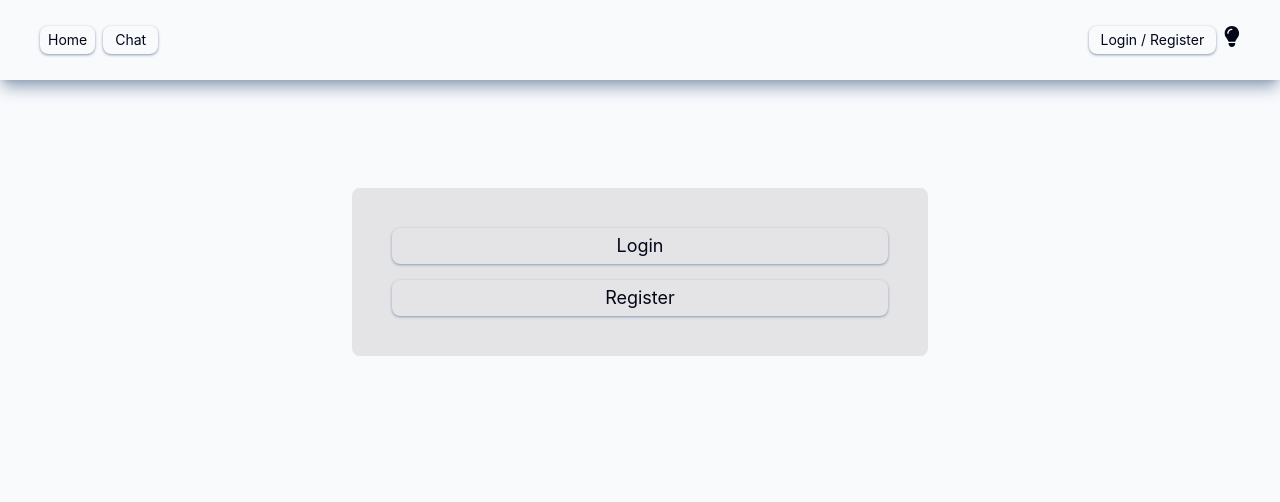
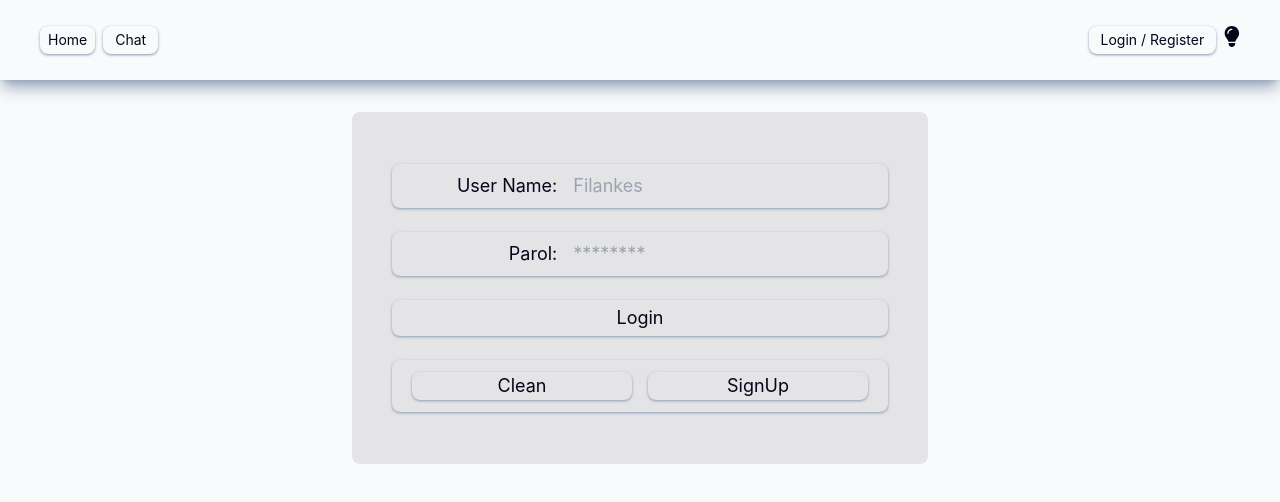
Before and after one commit to SavalanQorxmaz/chat-project, a React (Create React App) app in the folder frontend/: page /login-register in a window 1280 px wide. Both pictures are taken after a click on the button "Login". Shown: the top 502 px of the page. Built offline with nearby package versions, Linux system fonts and the light colour scheme; no server answers.

Commit message:
login-register ui almost ready

```diff
--- a/frontend/src/components/Login.tsx
+++ b/frontend/src/components/Login.tsx
@@ -1,8 +1,45 @@
-import React from 'react'
+import React, { useState } from 'react'
 
-const Login = () => {
+
+const Login = ({...props}) => {
+
+  const {loginOrRegister, setLoginOrRegister} = props
+
+  const [loginData, setLoginData] = useState({
+    userName:'',
+    password: ''
+  })
+
+  const loginF = ()=>{
+
+  }
+
+
+
   return (
-    <div>Login</div>
+    <form className='w-full flex flex-col items-center justify-center  select-none '>
+
+
+      <label htmlFor="user-name" className='w-full p-3 py-1 m-3 rounded-lg flex items-center justify-center transition-all shadow shadow-slate-400 cursor-pointer  '>
+        <span className='w-1/3 text-right mr-3'>User Name:</span>
+      <input className='w-2/3 outline-none p-1 bg-inherit' id='user-name' type="text" placeholder='Filankes' />
+      </label>
+
+     <label htmlFor="password" className='w-full p-3 py-1 m-3 rounded-lg flex items-center justify-center transition-all shadow shadow-slate-400 cursor-pointer  '>
+      <span className='w-1/3 text-right mr-3'>Parol:</span>
+     <input className='w-2/3 outline-none p-1 bg-inherit' id='password' type="password" placeholder='********' />
+     </label>
+
+     <input type="submit" value="Login" className='w-full px-3 py-1 m-3 rounded-lg flex items-center justify-center transition-all shadow shadow-slate-400  hover:scale-95 hover:shadow-none cursor-pointer'/>
+
+     <div className='w-full p-3 py-1 m-3 rounded-lg flex items-center justify-center transition-all shadow shadow-slate-400 '>
+
+      <input type="reset" value="Clean" className='w-1/2 text-center m-2 rounded-lg flex items-center justify-center transition-all shadow shadow-slate-400 cursor-pointer hover:scale-95 hover:shadow-none '/>
+     <input onClick={()=>setLoginOrRegister('register')} type="button" value="SignUp" className='w-1/2 text-center m-2 rounded-lg flex items-center justify-center transition-all shadow shadow-slate-400 cursor-pointer hover:scale-95 hover:shadow-none '/>
+
+     </div>
+
+    </form>
   )
 }
 
--- a/frontend/src/components/Register.tsx
+++ b/frontend/src/components/Register.tsx
@@ -1,8 +1,38 @@
 import React from 'react'
 
-const Register = () => {
+const Register = ({...props}) => {
+
+  const {loginOrRegister, setLoginOrRegister} = props
+
+
   return (
-    <div>Register</div>
+    <form className='w-full flex flex-col items-center justify-center  select-none '>
+
+
+    <label htmlFor="user-name" className='w-full p-3 py-1 m-3 rounded-lg flex items-center justify-center transition-all shadow shadow-slate-400 cursor-pointer  '>
+      <span className='w-1/3 text-right mr-3'>User Name:</span>
+    <input className='w-2/3 outline-none p-1 bg-inherit' id='user-name' type="text" placeholder='Filankes' />
+    </label>
+
+   <label htmlFor="password" className='w-full p-3 py-1 m-3 rounded-lg flex items-center justify-center transition-all shadow shadow-slate-400 cursor-pointer  '>
+    <span className='w-1/3 text-right mr-3'>Password:</span>
+   <input className='w-2/3 outline-none p-1 bg-inherit' id='password' type="password" placeholder='********' />
+   </label>
+   <label htmlFor="password" className='w-full p-3 py-1 m-3 rounded-lg flex items-center justify-center transition-all shadow shadow-slate-400 cursor-pointer  '>
+    <span className='w-1/3 text-right mr-3'>Password Confirm:</span>
+   <input className='w-2/3 outline-none p-1 bg-inherit' id='password' type="password" placeholder='********' />
+   </label>
+
+   <input type="submit" value="SignUp" className='w-full px-3 py-1 m-3 rounded-lg flex items-center justify-center transition-all shadow shadow-slate-400  hover:scale-95 hover:shadow-none cursor-pointer'/>
+
+   <div className='w-full p-3 py-1 m-3 rounded-lg flex items-center justify-center transition-all shadow shadow-slate-400 '>
+
+    <input type="reset" value="Clean" className='w-1/2 text-center m-2 rounded-lg flex items-center justify-center transition-all shadow shadow-slate-400 cursor-pointer hover:scale-95 hover:shadow-none '/>
+   <input onClick={()=>setLoginOrRegister('login')} type="button" value="Login" className='w-1/2 text-center m-2 rounded-lg flex items-center justify-center transition-all shadow shadow-slate-400 cursor-pointer hover:scale-95 hover:shadow-none '/>
+
+   </div>
+
+  </form>
   )
 }
 
--- a/frontend/src/pages/LoginRegister.tsx
+++ b/frontend/src/pages/LoginRegister.tsx
@@ -5,8 +5,9 @@ import { setTheme, selecTheme } from '../redux/themeSlice'
 
 import Login from '../components/Login'
 import Register from '../components/Register'
+import { useState } from 'react'
 
-
+type loginOrRegisterType = ''| 'login' | 'register'
 
 
 const LoginRegister = () => {
@@ -16,16 +17,30 @@ const LoginRegister = () => {
     const dispatch = useDispatch()
     const selectedTheme = useSelector(selecTheme)
 
-
+const [loginOrRegister,setLoginOrRegister] = useState<loginOrRegisterType>('')
 
   return (
-   <div className=' w-full h-96 flex items-center justify-center   text-sm  fixed z-50 top-20 left-0'>
+   <div className=' w-full  flex items-center justify-center   text-sm  fixed z-50 top-28 left-0'>
 
 <div className={selectedTheme === 'dark' ? 'width-xs p-10 rounded-lg flex justify-center items-center flex-col   text-lg bg-zinc-700 ' : 'width-xs p-10 rounded-lg flex justify-center items-center flex-col  text-lg   bg-zinc-200 '}  >
 
 
-       <button className='w-full px-3 py-1 mb-4 rounded-lg flex items-center justify-center transition-all shadow shadow-slate-400  hover:scale-95 hover:shadow-none '>Login</button>
-       <button className='w-full px-3 py-1 rounded-lg flex items-center justify-center transition-all shadow shadow-slate-400  hover:scale-95 hover:shadow-none '>Register</button>
+       <button onClick={()=>setLoginOrRegister('login')} className={loginOrRegister !==''?'hidden': 'w-full px-3 py-1 mb-4 rounded-lg flex items-center justify-center transition-all shadow shadow-slate-400  hover:scale-95 hover:shadow-none '}>Login</button>
+       <button onClick={()=>setLoginOrRegister('register')} className={loginOrRegister !==''?'hidden':'w-full px-3 py-1 rounded-lg flex items-center justify-center transition-all shadow shadow-slate-400  hover:scale-95 hover:shadow-none '}>Register</button>
+
+
+{
+  loginOrRegister==='login'?
+  <Login loginOrRegister ={loginOrRegister} setLoginOrRegister = {setLoginOrRegister}/>
+  :
+  ''
+}
+{
+  loginOrRegister==='register'?
+  <Register loginOrRegister ={loginOrRegister} setLoginOrRegister = {setLoginOrRegister}/>
+  :
+  ''
+}
 
     </div>
    </div>
--- a/package.json
+++ b/package.json
@@ -5,8 +5,8 @@
   "main": "index.js",
   "scripts": {
     "test": "echo \"Error: no test specified\" && exit 1",
-     "frontend": "npm run dev --prefix frontend",
-    "backend": "npm run dev  --prefix backend",
+     "frontend": "npm  dev --prefix frontend",
+    "backend": "npm  dev  --prefix backend",
      "dev": "concurrently   \"npm run frontend\" \"npm run backend\""
   },
   "repository": {
```
